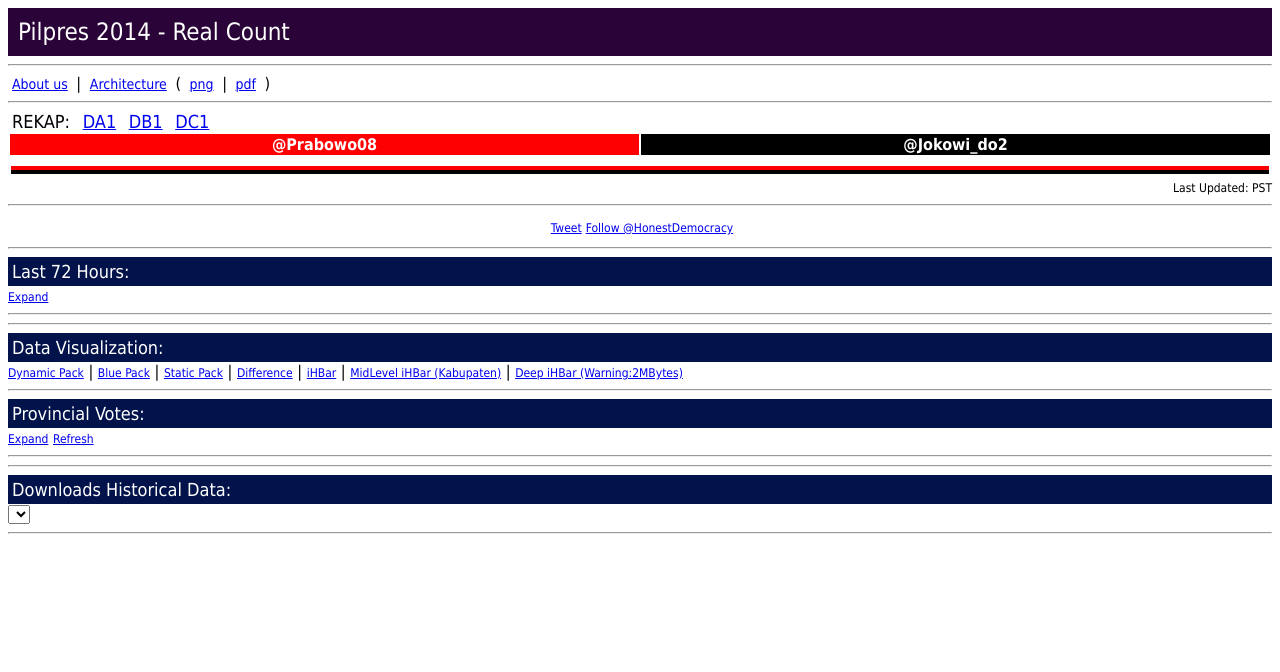
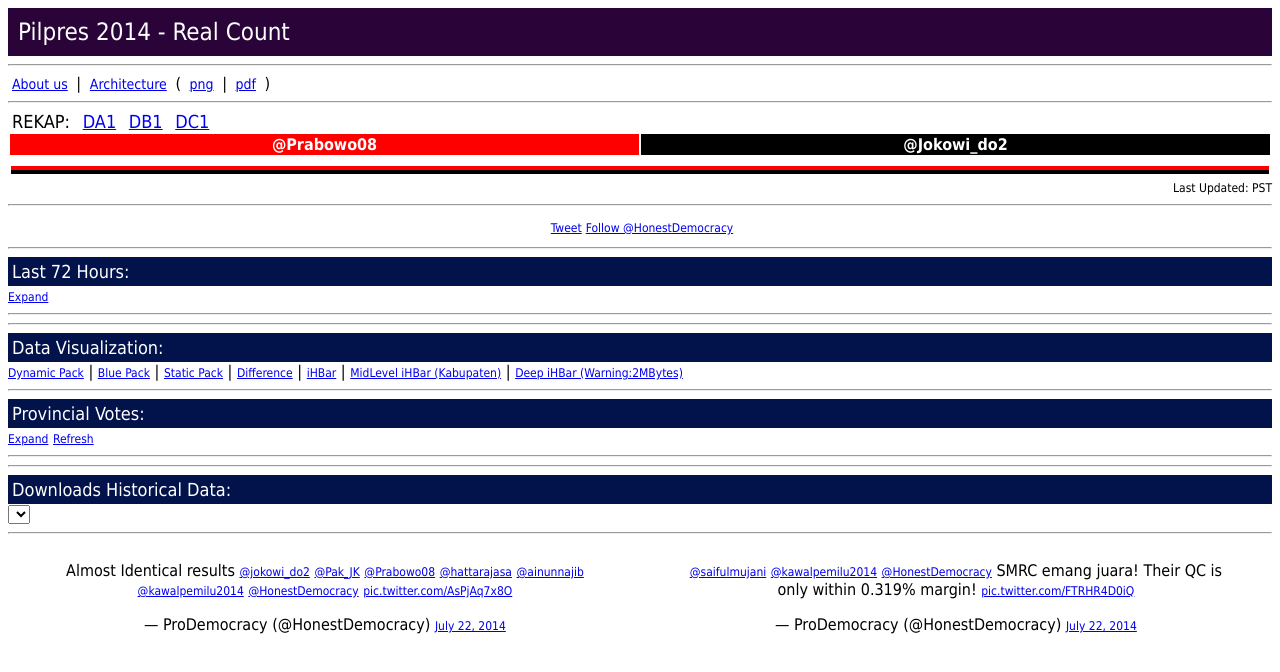
Before and after one commit to ht4n/Pilpres2014, a plain HTML site: page Pilpres2014Portal/index.html in a window 1280 px wide. Drawn offline with Linux system fonts and the light colour scheme; no server answers.

Commit message:
Add twitter embeddings

```diff
--- a/Pilpres2014Portal/app.css
+++ b/Pilpres2014Portal/app.css
@@ -110,3 +110,7 @@ iframe {
 .tableHeader {
     background:#e0e4e4;
 }
+
+.twitterEmbed {
+    vertical-align: top;
+}
--- a/Pilpres2014Portal/index.html
+++ b/Pilpres2014Portal/index.html
@@ -168,5 +168,18 @@
     <!-- /ko -->
 
     <hr />
+
+    <table>
+        <tr>
+            <td class="twitterEmbed">
+                <blockquote class="twitter-tweet" lang="en"><p>Almost Identical results <a href="https://twitter.com/jokowi_do2">@jokowi_do2</a> <a href="https://twitter.com/Pak_JK">@Pak_JK</a> <a href="https://twitter.com/Prabowo08">@Prabowo08</a> <a href="https://twitter.com/hattarajasa">@hattarajasa</a> <a href="https://twitter.com/ainunnajib">@ainunnajib</a> <a href="https://twitter.com/kawalpemilu2014">@kawalpemilu2014</a> <a href="https://twitter.com/HonestDemocracy">@HonestDemocracy</a> <a href="http://t.co/AsPjAq7x8O">pic.twitter.com/AsPjAq7x8O</a></p>&mdash; ProDemocracy (@HonestDemocracy) <a href="https://twitter.com/HonestDemocracy/statuses/491411833664700416">July 22, 2014</a></blockquote>
+                <script async src="//platform.twitter.com/widgets.js" charset="utf-8"></script>
+            </td>
+            <td class="twitterEmbed">
+                <blockquote class="twitter-tweet" lang="en"><p><a href="https://twitter.com/saifulmujani">@saifulmujani</a> <a href="https://twitter.com/kawalpemilu2014">@kawalpemilu2014</a> <a href="https://twitter.com/HonestDemocracy">@HonestDemocracy</a> SMRC emang juara! Their QC is only within 0.319% margin! <a href="http://t.co/FTRHR4D0iQ">pic.twitter.com/FTRHR4D0iQ</a></p>&mdash; ProDemocracy (@HonestDemocracy) <a href="https://twitter.com/HonestDemocracy/statuses/491414630321762304">July 22, 2014</a></blockquote>
+                <script async src="//platform.twitter.com/widgets.js" charset="utf-8"></script>
+            </td>
+        </tr>
+    </table>
 </body>
 </html>
```
